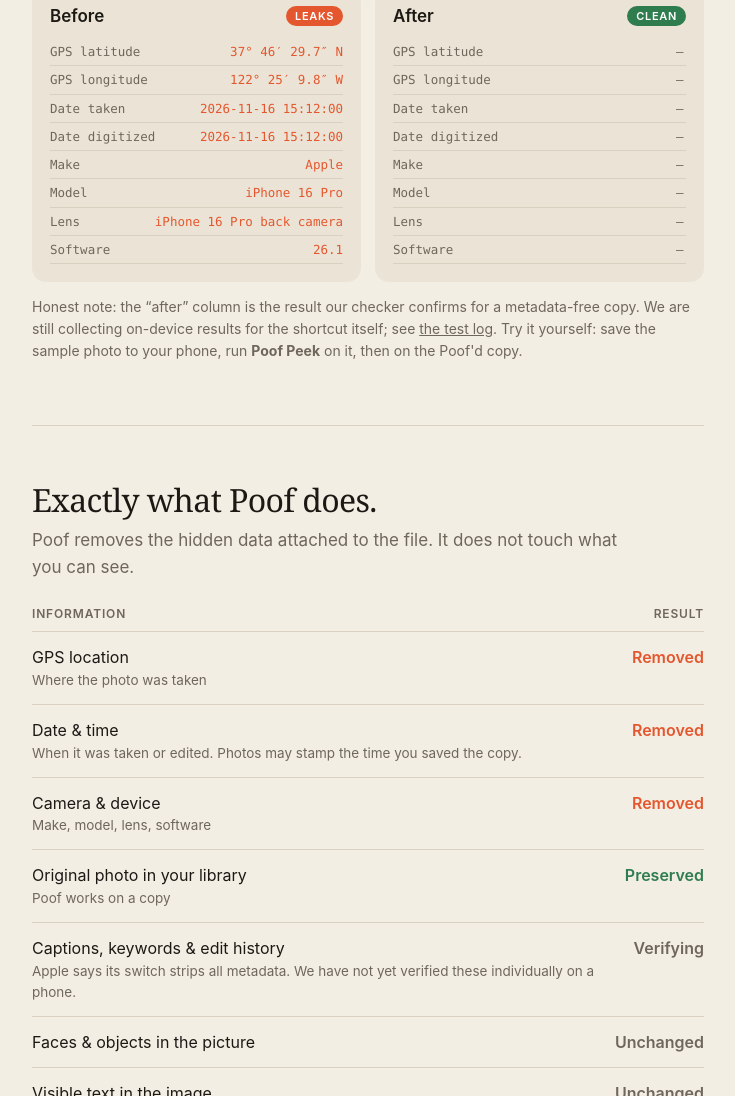
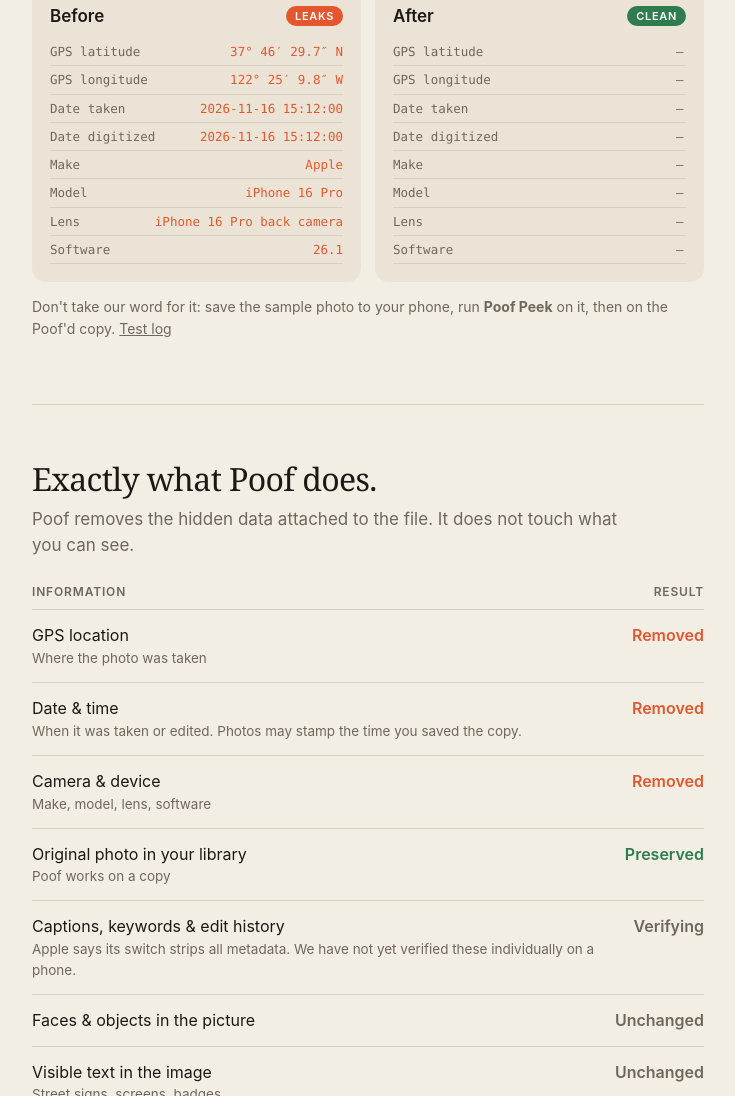
Before and after one commit to logrelu/poof-photo-scrubber, a plain HTML site: page site/index.html in a window 1280 px wide. Shown: the part 1461-2557 px from the top of the page, without its empty margins (272-1007 px from the left). Drawn offline with Linux system fonts and the light colour scheme.

Commit message:
site: shorten the before/after note
Co-Authored-By: Claude Sonnet 5.5 <noreply@anthropic.com>

```diff
--- a/site/index.html
+++ b/site/index.html
@@ -227,7 +227,7 @@ footer p{max-width:38em}
         </div>
       </div>
     </div>
-    <p class="fine">Honest note: the “after” column is the result our checker confirms for a metadata-free copy. We are still collecting on-device results for the shortcut itself; see <a href="https://github.com/logrelu/poof-photo-scrubber/tree/main/docs/qa-results">the test log</a>. Try it yourself: save the sample photo to your phone, run <b>Poof Peek</b> on it, then on the Poof'd copy.</p>
+    <p class="fine">Don't take our word for it: save the sample photo to your phone, run <b>Poof Peek</b> on it, then on the Poof'd copy. <a href="https://github.com/logrelu/poof-photo-scrubber/tree/main/docs/qa-results">Test log</a></p>
   </section>
 
   <!-- C. What gets removed -->
```
Also changed, not shown: 4 other files.
